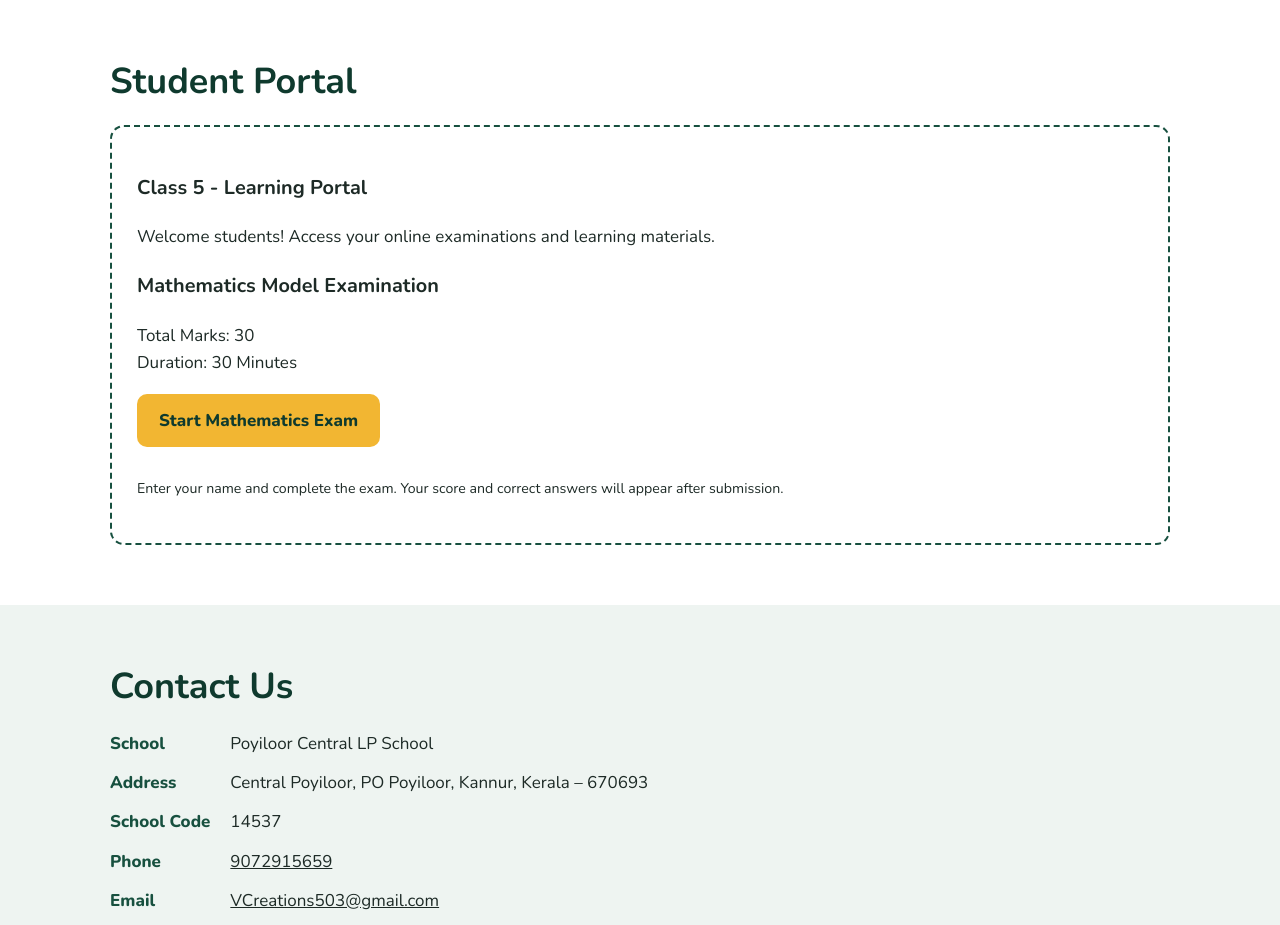
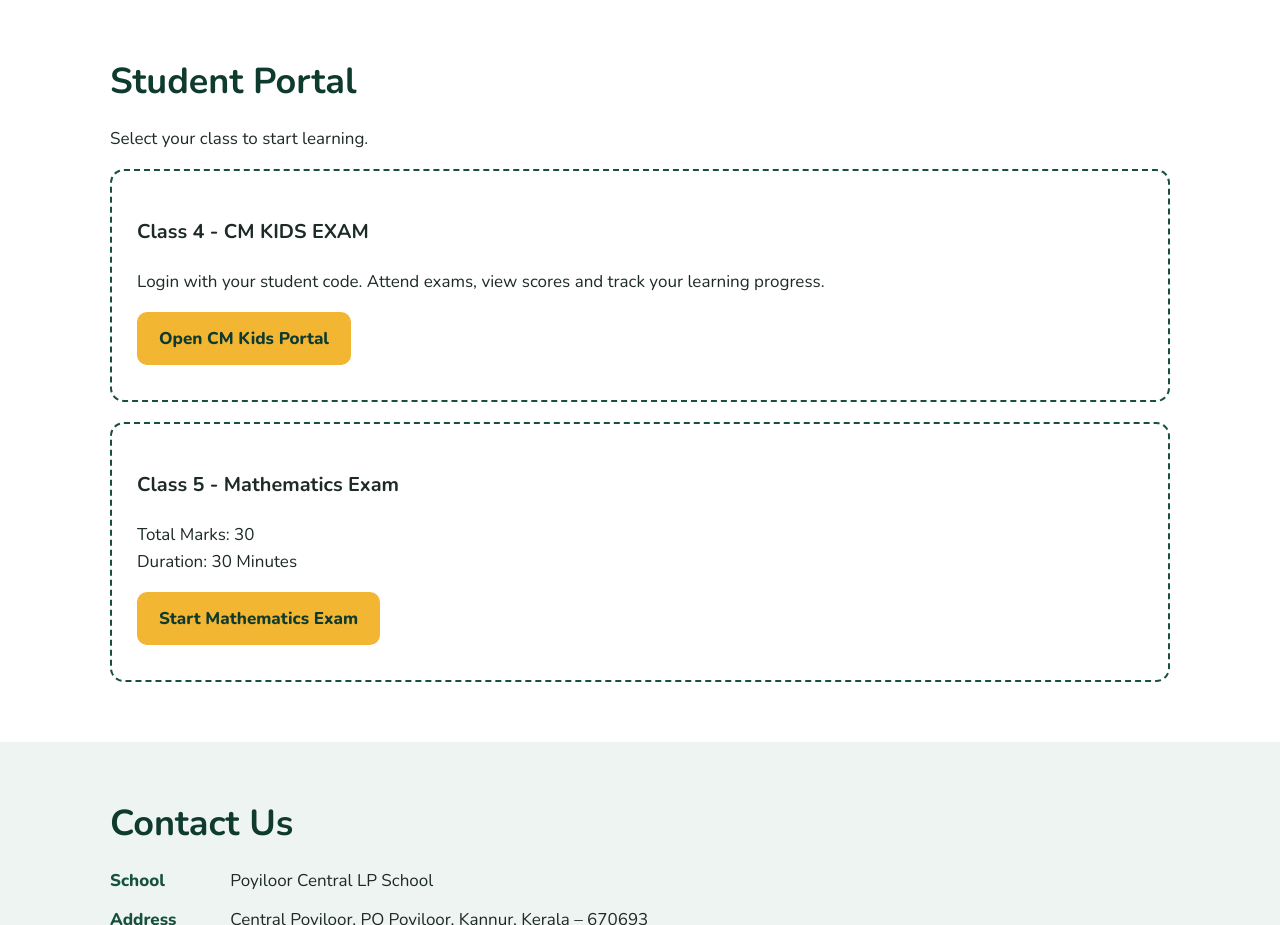
Before and after one commit to vcreations503-maker/Poyiloor-central-lp, a plain HTML site: page index.html in a window 1280 px wide. Shown: the part 2360-3285 px from the top of the page. Drawn offline with nearby package versions, Linux system fonts and the light colour scheme.

Commit message:
Update index.html

```diff
--- a/index.html
+++ b/index.html
@@ -842,43 +842,46 @@ document.addEventListener(
     </section>
 
 
+
 <!-- STUDENT PORTAL -->
 <section id="portal">
   <div class="wrap">
     <h2>Student Portal</h2>
+    <p>Select your class to start learning.</p>
 
     <div class="portal">
-      <h3>Class 5 - Learning Portal</h3>
+      <h3>Class 4 - CM KIDS EXAM</h3>
       <p>
-        Welcome students! Access your online
-        examinations and learning materials.
+        Login with your student code.
+        Attend exams, view scores and
+        track your learning progress.
       </p>
 
-      <h3>Mathematics Model Examination</h3>
+      <a class="btn gold"
+         href="https://poyiloor-cm-kids-progress.delicatedepot4.chatgpt.site/"
+         target="_blank"
+         rel="noopener noreferrer">
+        Open CM Kids Portal
+      </a>
+    </div>
+
+    <div class="portal" style="margin-top:20px">
+      <h3>Class 5 - Mathematics Exam</h3>
       <p>
         Total Marks: 30<br>
         Duration: 30 Minutes
       </p>
 
-      <a
-        class="btn gold"
-        href="class5_math_exam.html"
-        target="_blank"
-        rel="noopener noreferrer"
-      >
+      <a class="btn gold"
+         href="class5_math_exam.html"
+         target="_blank"
+         rel="noopener noreferrer">
         Start Mathematics Exam
       </a>
-
-      <p>
-        <small>
-          Enter your name and complete the exam.
-          Your score and correct answers will
-          appear after submission.
-        </small>
-      </p>
     </div>
   </div>
 </section>
+
 
     <!-- CONTACT -->
     <section class="alt contact" id="contact">
```
